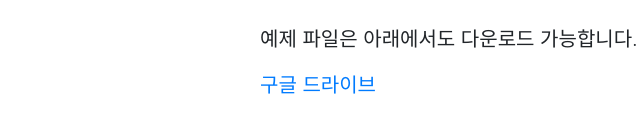
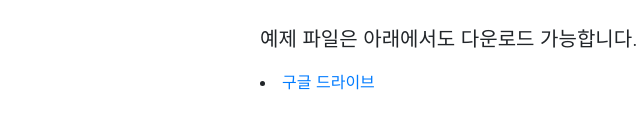
Before and after one commit to deepjoining/deepjoining.github.io, a website with bundled scripts: page index.html in a window 1280 px wide. Shown: the part 814-946 px from the top of the page, 15-655 px from the left. Built offline with nearby package versions, Linux system fonts and the light colour scheme.

Commit message:
Update index.html

```diff
--- a/index.html
+++ b/index.html
@@ -67,7 +67,7 @@
           <br>
           <br>
           <p class="lead"> 예제 파일은 아래에서도 다운로드 가능합니다. (2021/01/26) </p>
-          <p class="lead"> <a href="https://drive.google.com/drive/folders/1qeqFjM3g5QxgRp7VYiE7qAtfy86rgjwJ?usp=sharing">구글 드라이브</a></p>
+            <li> <a href="https://drive.google.com/drive/folders/1qeqFjM3g5QxgRp7VYiE7qAtfy86rgjwJ?usp=sharing">구글 드라이브</a></li>
         </div>
       </div>
     </div>
```
